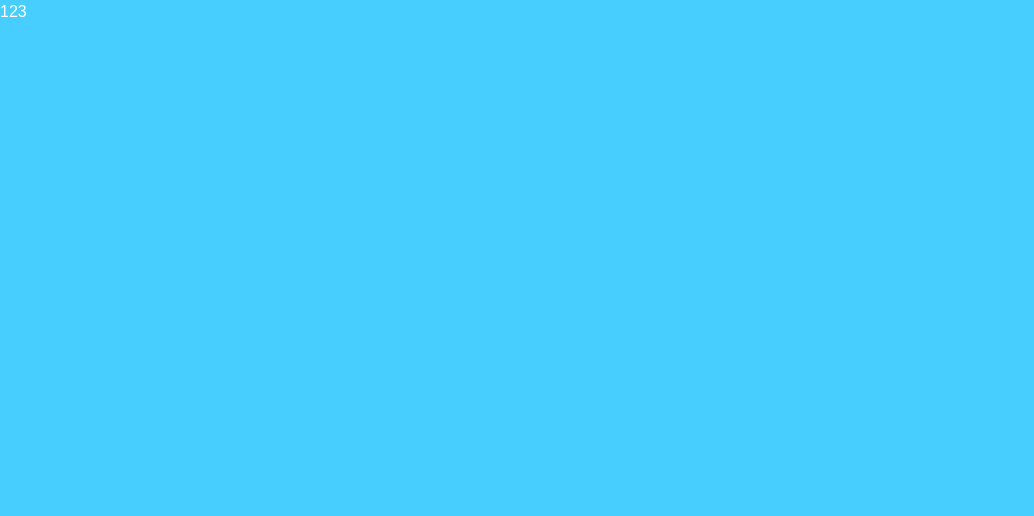
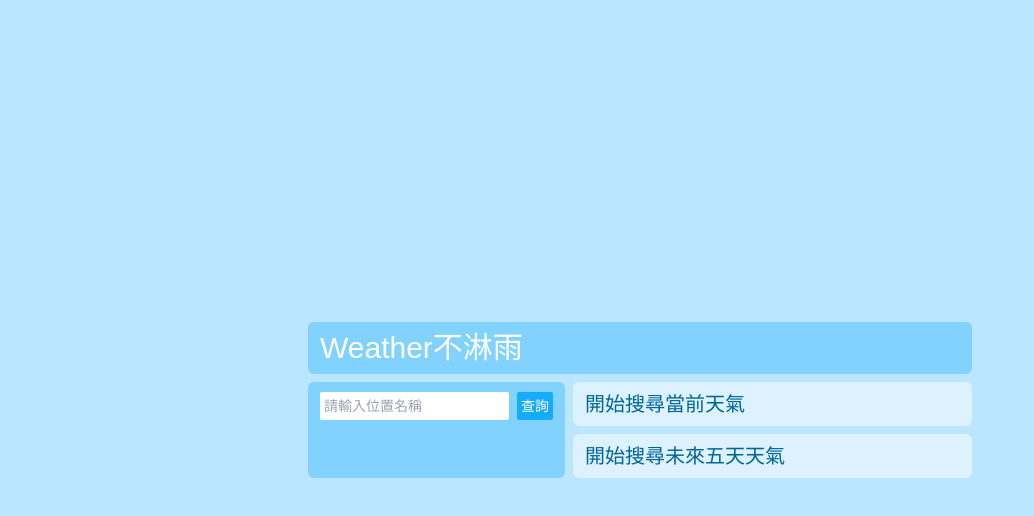
Before and after one commit to ninitsai1103/weather-forecast, a Next.js app: page / in a window 1280 px wide. Shown: the top 516 px of the page, without its empty margins (0-1034 px from the left). Built offline with nearby package versions, Linux system fonts and the light colour scheme.

Commit message:
feat: desktop UI and API intergration.

```diff
--- a/app/globals.css
+++ b/app/globals.css
@@ -3,7 +3,7 @@
 @tailwind utilities;
 
 :root {
-  --background: #48CDFF;
+  --background: #BAE6FF;
   --foreground: #FFFFFF;
 }
 
--- a/app/layout.tsx
+++ b/app/layout.tsx
@@ -12,7 +12,7 @@ export default function RootLayout({
   children: React.ReactNode;
 }>) {
   return (
-    <html>
+    <html suppressHydrationWarning={true}>
       <body>{children}</body>
     </html>
   );
--- a/app/page.tsx
+++ b/app/page.tsx
@@ -1,11 +1,49 @@
-import React from "react";
+"use client";
 
-export default function Index() {
+import {useState} from "react";
+import Search from "@/components/search";
+import TodayCard from "@/components/todayCard";
+import ForecastCard from "@/components/forecastCard";
+
+type ForecastProps = {
+  dt_txt: string;
+  weather: {
+    description: string;
+  }[];
+  main: {
+    temp_max: number;
+    temp_min: number;
+  };
+};
+
+type WeatherProps = {
+  main: {
+    feels_like: number;
+    humidity: number;
+    temp: number;
+    temp_max: number;
+    temp_min: number;
+  };
+  weather: { description: string }[];
+};
+
+export default function Index(){
+  const [todayWeather, setTodayWeather] = useState<WeatherProps | null>(null);
+  const [forecast, setForecast] = useState<ForecastProps[] | null>(null);
   return (
     <>
-      <div className="h-dvh">
-        123
+      <div className="flex items-center justify-center h-dvh">
+        <div className="w-[55%] p-5">
+          <div className="mb-2 px-3 py-2 bg-[#81D2FF] text-3xl rounded-md">Weather不淋雨</div>
+          <div className="flex text-xl">
+            <Search setTodayWeather={setTodayWeather} setForecast={setForecast}/>
+            <div className="ml-2 flex-1">
+              <TodayCard todayWeather={todayWeather}/>
+              <ForecastCard forecast={forecast}/>
+            </div>
+          </div>
+        </div>
       </div>
     </>
-  )
+  );
 }
--- a/components/card.tsx
+++ /dev/null
@@ -1,5 +0,0 @@
-import React from "react";
-
-export default function Card() {
-    return <div>Card</div>;
-}
--- /dev/null
+++ b/components/forecastCard.tsx
@@ -0,0 +1,46 @@
+import { JSX } from "react";
+
+type ForecastProps = {
+  dt_txt: string;
+  weather: {
+    description: string;
+  }[];
+  main: {
+    temp_max: number;
+    temp_min: number;
+  };
+};
+
+export default function ForecastCard({
+  forecast,
+}: {
+  forecast: ForecastProps[] | null;
+}): JSX.Element {
+  return (
+    <>
+      <div className="px-3 py-2 bg-[#ffffff80] rounded-md text-[#016697] ">
+        {forecast ? (
+          <>
+            <div className="px-3 py-2">
+              {forecast.map((item, index) => (
+                <div
+                  key={index}
+                  className="flex items-center justify-between p-2 mb-4 bg-white rounded-md"
+                >
+                  <div>{item.dt_txt.split(" ")[0]}</div>
+                  <div>{item.weather[0].description}</div>
+                  <div>{item.main.temp_max}°C</div>
+                  <div>{item.main.temp_min}°C</div>
+                </div>
+              ))}
+            </div>
+          </>
+        ) : (
+          <>
+            <div>開始搜尋未來五天天氣</div>
+          </>
+        )}
+      </div>
+    </>
+  );
+}
--- /dev/null
+++ b/components/search.tsx
@@ -0,0 +1,92 @@
+"use client";
+
+import { useState, JSX } from "react";
+
+
+type ForecastProps = {
+    dt_txt: string;
+    weather: {
+      description: string;
+    }[];
+    main: {
+      temp_max: number;
+      temp_min: number;
+    };
+  };
+
+  type WeatherProps = {
+    main: {
+      feels_like: number;
+      humidity: number;
+      temp: number;
+      temp_max: number;
+      temp_min: number;
+    };
+    weather: { description: string }[];
+  };
+
+  type SearchProps = {
+    setTodayWeather: ( todayWeather: WeatherProps | null) => void;
+    setForecast: ( forecast: ForecastProps[] | null) => void;
+  };
+
+export default function Search({ setTodayWeather, setForecast }: SearchProps): JSX.Element {
+  const [search, setSearch] = useState("");
+
+  const handleSearch = async (search: string) => {
+    try {
+      const weatherResponse = await fetch(
+        `https://api.openweathermap.org/data/2.5/weather?q=${search}&units=metric&lang=zh_tw&appid=${process.env.NEXT_PUBLIC_API_KEY}`
+      );
+
+      if (!weatherResponse.ok) {
+        throw new Error(`HTTP error! status: ${weatherResponse.status}`);
+      }
+
+      const weatherData = await weatherResponse.json();
+      //   console.log(weatherData);
+      setTodayWeather(weatherData);
+
+      const forecastResponse = await fetch(
+        `https://api.openweathermap.org/data/2.5/forecast?q=${search}&cnt=40&units=metric&lang=zh_tw&appid=${process.env.NEXT_PUBLIC_API_KEY}`
+      );
+
+      if (!forecastResponse.ok) {
+        throw new Error(`HTTP error! status: ${forecastResponse.status}`);
+      }
+
+      const forecastData = await forecastResponse.json();
+      const filteredData = forecastData.list.filter(
+        (item: ForecastProps, index: number)=> index % 8 === 5
+      );
+      //   console.log(filteredData);
+      setForecast(filteredData);
+    } catch (error) {
+      console.error("Error fetching weather data:", error);
+    }
+  };
+
+  return (
+    <>
+      <div className="px-3 py-2 bg-[#81D2FF] rounded-md">
+        <div className="flex items-center">
+          <div className="pb-[0.125rem]">
+            <input
+              type="text"
+              className="rounded-sm text-sm text-[#016697] p-1"
+              placeholder="請輸入位置名稱"
+              value={search}
+              onChange={(e) => setSearch(e.target.value)}
+            />
+          </div>
+          <div
+            className="ml-2 bg-[#15ACFE] rounded-sm text-sm p-1 cursor-pointer"
+            onClick={() => handleSearch(search)}
+          >
+            查詢
+          </div>
+        </div>
+      </div>
+    </>
+  );
+}
--- /dev/null
+++ b/components/todayCard.tsx
@@ -0,0 +1,44 @@
+import { JSX } from "react";
+
+type WeatherProps = {
+  main: {
+    feels_like: number;
+    humidity: number;
+    temp: number;
+    temp_max: number;
+    temp_min: number;
+  };
+  weather: { description: string }[];
+};
+
+export default function TodayCard({
+  todayWeather,
+}: {
+  todayWeather: WeatherProps | null;
+}): JSX.Element {
+  return (
+    <>
+      <div className="xl:flex block mb-2 px-3 py-2 bg-[#ffffff80] rounded-md text-[#016697]">
+        {todayWeather ? (
+          <>
+            <div>
+              <div className="mb-4 text-[1.5rem]">當前體感溫度：</div>
+              <div className="mb-4 text-[3.5rem]">
+                {todayWeather.main.feels_like}°C
+              </div>
+            </div>
+            <div className="xl:ml-4">
+              <div>天氣狀況：{todayWeather.weather[0].description}</div>
+              <div>目前氣溫：{todayWeather.main.temp}°C</div>
+              <div>最高溫：{todayWeather.main.temp_max}°C</div>
+              <div>最低溫：{todayWeather.main.temp_min}°C</div>
+              <div>濕度：{todayWeather.main.humidity}％</div>
+            </div>
+          </>
+        ) : (
+          <div>開始搜尋當前天氣</div>
+        )}
+      </div>
+    </>
+  );
+}
```
